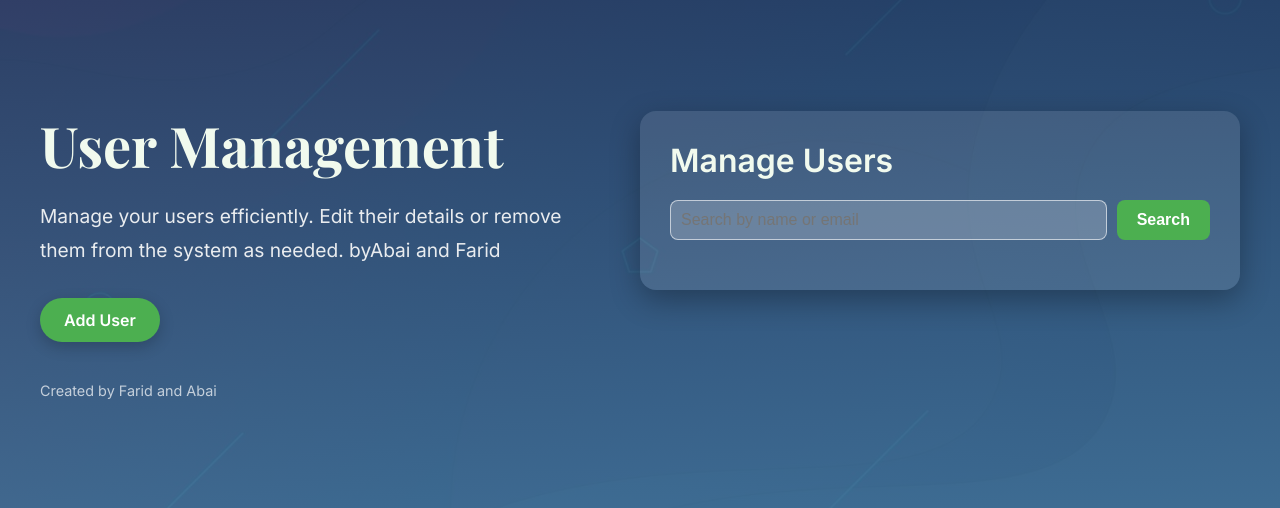
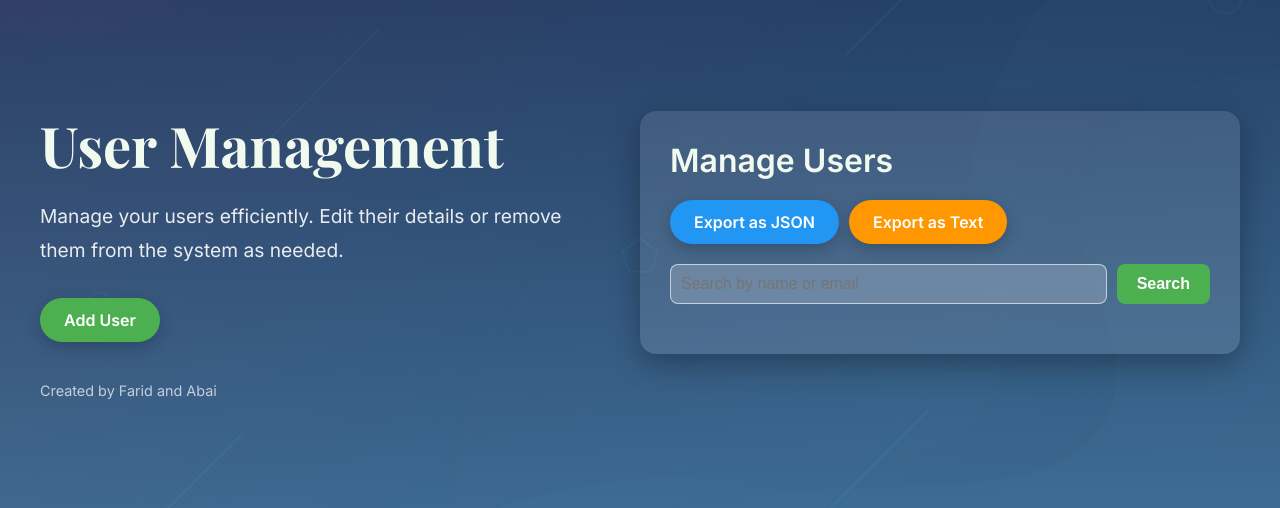
Before and after one commit to faridaliy/cloud_app., a Flask app: page /search in a window 1280 px wide. Shown: the part 145-653 px from the top of the page. Run offline with Flask 3, Linux system fonts and the light colour scheme; the visitor is signed in with stand-in values (Sample User, id 1); data that the repository does not hold is empty; parts of the project's set-up code (start-up, migrations or seed data) failed here and were passed over.

Commit message:
Update index.html

```diff
--- a/app/templates/index.html
+++ b/app/templates/index.html
@@ -204,6 +204,40 @@
             transform: scale(1.05);
         }
 
+        /* Export Buttons */
+        .export-button {
+            display: inline-block;
+            font-size: 1rem;
+            font-weight: 600;
+            padding: 12px 24px;
+            border-radius: 50px;
+            text-align: center;
+            text-decoration: none;
+            color: #fff;
+            box-shadow: 0 5px 15px rgba(0, 0, 0, 0.2);
+            transition: background-color 0.3s ease, transform 0.2s ease;
+        }
+
+        .export-button:hover {
+            transform: scale(1.05);
+        }
+
+        .json-button {
+            background-color: #2196f3;
+        }
+
+        .json-button:hover {
+            background-color: #1e88e5;
+        }
+
+        .text-button {
+            background-color: #ff9800;
+        }
+
+        .text-button:hover {
+            background-color: #fb8c00;
+        }
+
         /* Home Button Styles */
         .home-button {
             position: fixed;
@@ -231,7 +265,7 @@
         <!-- Left Panel -->
         <div class="left-panel">
             <h1>User Management</h1>
-            <p>Manage your users efficiently. Edit their details or remove them from the system as needed. byAbai and Farid</p>
+            <p>Manage your users efficiently. Edit their details or remove them from the system as needed.</p>
             <a href="{{ url_for('add_user') }}" class="add-user-button">Add User</a>
             <footer>Created by Farid and Abai</footer>
         </div>
@@ -239,6 +273,11 @@
         <!-- Right Panel -->
         <div class="right-panel">
             <h2>Manage Users</h2>
+
+            <div style="margin-bottom: 20px; display: flex; gap: 10px;">
+                <a href="{{ url_for('export_data', format='json') }}" class="export-button json-button">Export as JSON</a>
+                <a href="{{ url_for('export_data', format='text') }}" class="export-button text-button">Export as Text</a>
+            </div>
 
             <!-- Search Form -->
             <form method="GET" action="{{ url_for('search_users') }}" class="search-form">
@@ -262,7 +301,7 @@
         </div>
     </div>
 
-    <!-- Add Home Button -->
+
     <a href="{{ url_for('home') }}" class="home-button">Home</a>
 </body>
 </html>
```
